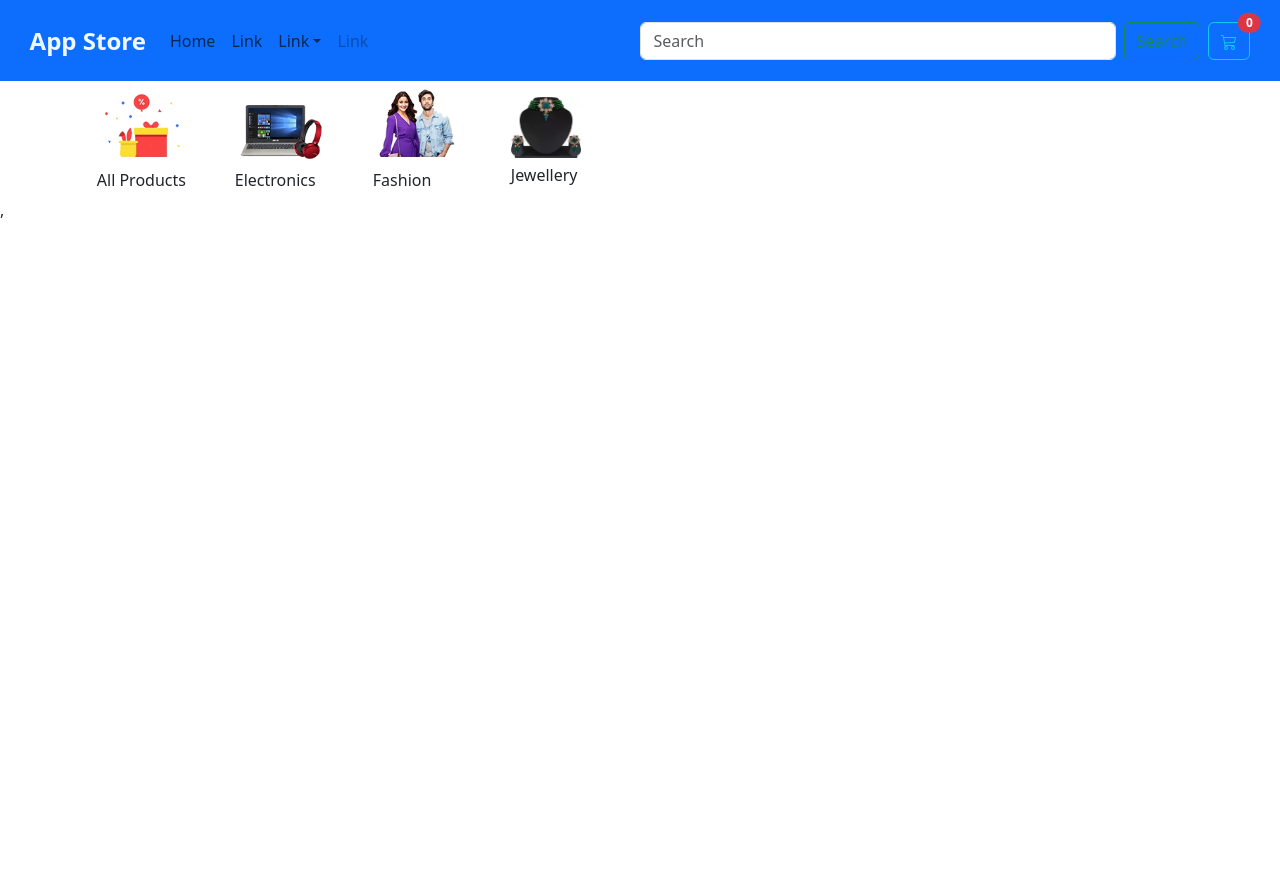
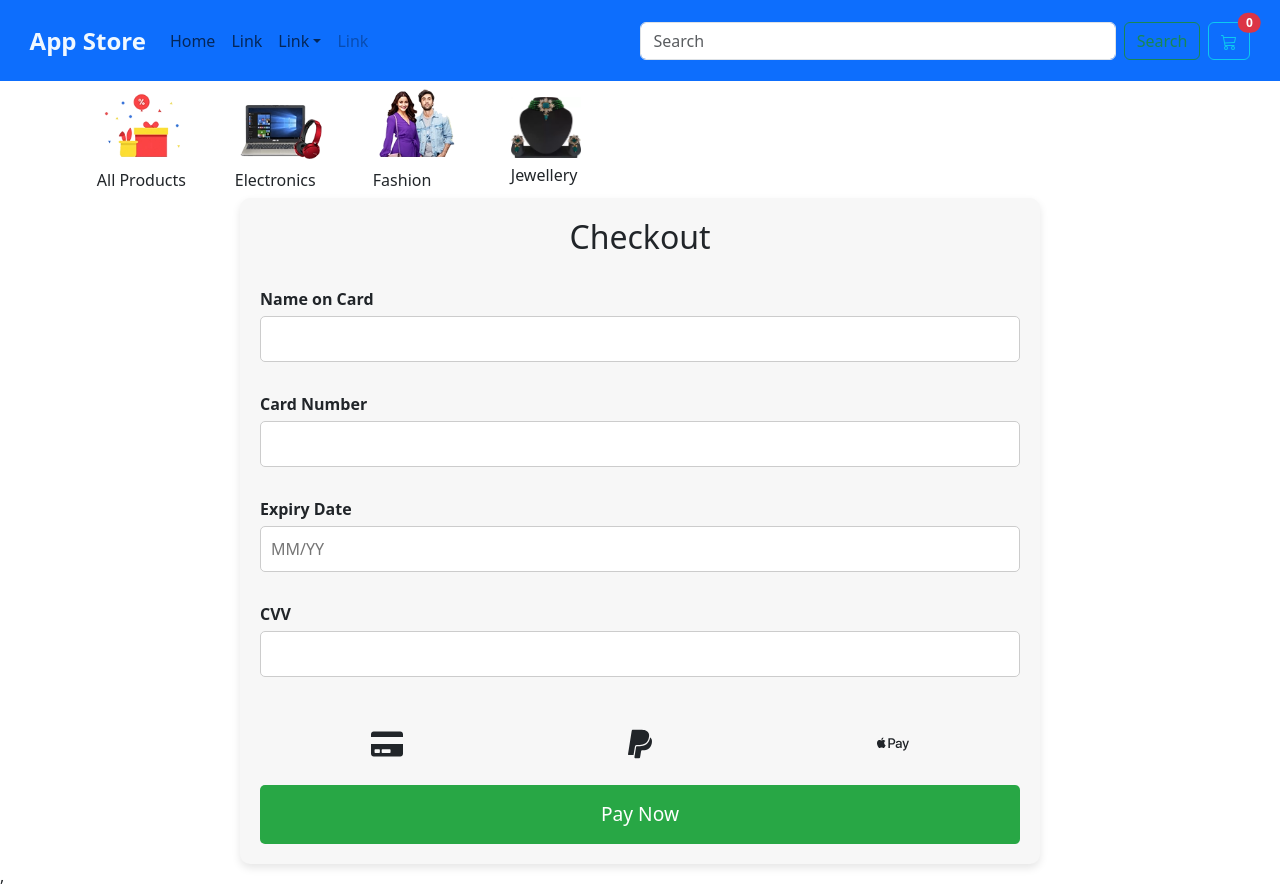
Before and after one commit to MuhammadShafaqat/React-Store, a React (Create React App) app: page /checkoutPage in a window 1280 px wide. Before the commit the page ends 800 px from the top, so only its background shows below. Built offline with nearby package versions, Linux system fonts and the light colour scheme.

Commit message:
code updated

```diff
--- a/src/App.js
+++ b/src/App.js
@@ -6,6 +6,8 @@ import { Navbar1 } from "./components/navbar1/Navbar1";
 import { Home } from "./components/home/Home";
 import { Filters } from "./components/filters/Filters";
 import { Product } from "./components/product/Product";
+import CartItems from "./components/cartItems/CartItems";
+import CheckoutPage from "./components/checkoutPage/CheckoutPage";
 
 function App() {
   const [category, setCategory] = useState('all');
@@ -19,8 +21,11 @@ function App() {
 <Filters setCategory={setCategory} />
 <Routes>
 
-      <Route exact path='/' element={<Home category={category}  searchTerm={searchTerm} />}  />
+      <Route exact path='/home' element={<Home category={category}  searchTerm={searchTerm} />}  />
       <Route path='/product/:id' element={<Product/>}  />
+      <Route   path='/cartItems' element={<CartItems/>}  />
+      <Route   path='/checkoutPage' element={<CheckoutPage/>}  />
+
 </Routes>
       </div>
       </Router>
--- a/src/components/cartItems/cartItems.jsx
+++ b/src/components/cartItems/cartItems.jsx
@@ -0,0 +1,94 @@
+import React, { useEffect, useState } from 'react';
+import { Link } from 'react-router-dom';
+import styles from './styles.module.scss'
+
+const CartItems = ({  grandTotal, removeItem, emptyCart }) => {
+
+  const [products, setProduts] = useState([]);
+
+  const generateRandomData = () => {
+    const newData = [];
+    for (let i = 0; i < 10; i++) { // Adjust loop count for desired number of items
+      newData.push({
+        index: i + 1, // Key for rendering (consider using item.id if available)
+        title: `Product ${i + 1}`,
+        image: `https://picsum.photos/id/${i + 100}/120/120`, // Random image placeholder
+        description: `This is a description for product ${i + 1}. Lorem ipsum dolor sit amet, consectetur adipiscing elit.`, // Sample description
+        price: Math.floor(Math.random() * 100) + 1, // Random price between $1 and $100
+        quantity: Math.floor(Math.random() * 10) + 1, // Random quantity between 1 and 10
+        total: (Math.floor(Math.random() * 100) + 1) * (Math.floor(Math.random() * 10) + 1), // Random total based on price and quantity
+      });
+    }
+    setProduts(newData);
+  };
+
+  // Generate data on component mount (optional)
+  useEffect(() => {
+    generateRandomData();
+  }, []);
+
+
+  return (
+    <div>
+      {products.length !== 0 ? (
+        <div className="container">
+          <div className="card_table">
+            <div className="cart-product">
+              <table className="table table-responsive">
+                <thead>
+                  <tr>
+                    <th>Sr.No</th>
+                    <th>Product Name</th>
+                    <th>Product Image</th>
+                    <th>Description</th>
+                    <th>Price</th>
+                    <th>Quantity</th>
+                    <th>Total</th>
+                    <th>Action</th>
+                  </tr>
+                </thead>
+                <tbody>
+                  {products.map((item, index) => (
+                    <tr key={index}>
+                      <td>{index + 1}</td>
+                      <td>{item.title}</td>
+                      <td><img style={{ width: '120px' }} src={item.image} alt="" /></td>
+                      <td style={{ width: '25%' }}>{item.description}</td>
+                      <td style={{ width: '12%' }}>{item.price}</td>
+                      <td style={{ width: '12%' }}>{item.quantity}</td>
+                      <td style={{ width: '12%' }}>{item.total}</td>
+                      <td>
+                        <button onClick={() => removeItem(item)} className="btn btn-danger"><i className="fas fa-trash-alt"></i></button>
+                      </td>
+                    </tr>
+                  ))}
+                  <tr>
+                    <td colSpan="4"></td>
+                    <td><button onClick={emptyCart} className="btn btn-danger">Empty Cart</button></td>
+                    <td><Link to="/home" className="btn btn-primary">Shop More</Link></td>
+                    <td><button className="btn btn-success">Checkout</button></td>
+                    <td><strong>Grand Total : ${grandTotal}</strong></td>
+                  </tr>
+                </tbody>
+              </table>
+            </div>
+          </div>
+        </div>
+      ) : (
+        <div className="container">
+          <div className="card">
+            <h5 className="card-title">My Cart</h5>
+          </div>
+          <div className="center">
+            <img src="https://rukminim1.flixcart.com/www/800/800/promos/16/05/2019/d438a32e-765a-4d8b-b4a6-520b560971e8.png?q=90" alt="" />
+            <h4>Your cart is empty!</h4>
+            <h6>Add item to it now</h6>
+            <Link to="/products" className="btn btn-primary">Shop Now</Link>
+          </div>
+        </div>
+      )}
+    </div>
+  );
+};
+
+export default CartItems;
--- a/src/components/cartItems/styles.module.scss
+++ b/src/components/cartItems/styles.module.scss
@@ -0,0 +1,48 @@
+.card {
+    height: 60vh;
+    margin: 25px;
+    padding: 25px;
+  }
+
+  .center img {
+    text-decoration: none;
+    color: inherit;
+    border: none;
+    outline: none;
+    height: 162px;
+    width: 250px;
+    margin: 20px 0px;
+  }
+
+  h4,
+  h6 {
+    font-weight: 400;
+  }
+
+  .center {
+    position: absolute;
+    top: 50%;
+    left: 50%;
+    transform: translate(-50%, -50%);
+    text-align: center;
+  }
+
+  .card_table {
+    position: relative;
+    display: flex;
+    flex-direction: column;
+    min-width: none;
+    word-wrap: break-word;
+    background-color: #fff;
+    background-clip: border-box;
+    border: 1px solid rgba(0, 0, 0, 0.2);
+    border-radius: .25rem;
+  }
+
+  .center .btn {
+    font-size: 14px !important;
+    margin-top: 20px !important;
+    font-weight: 400;
+    padding: 12px 72px;
+    border-radius: 3px !important;
+  }
--- /dev/null
+++ b/src/components/checkoutPage/CheckoutPage.jsx
@@ -0,0 +1,35 @@
+// src/components/CheckoutPage.js
+import React from 'react';
+import { FaCreditCard, FaPaypal, FaApplePay } from 'react-icons/fa';
+import  styles from './styles.module.scss';
+
+const CheckoutPage = () => {
+  return (
+    <div className={styles.checkout_container}>
+      <h2 className={styles.title}>Checkout</h2>
+      <form className={styles.form}>
+        <label htmlFor="name" className={styles.label}>Name on Card</label>
+        <input type="text" id="name" name="name" className={styles.input}  required />
+
+        <label htmlFor="card-number" className={styles.label}>Card Number</label>
+        <input type="text" id="card-number" name="card-number" className={styles.input} required />
+
+        <label htmlFor="expiry-date" className={styles.label}>Expiry Date</label>
+        <input type="text" id="expiry-date" name="expiry-date" placeholder="MM/YY" className={styles.input} required />
+
+        <label htmlFor="cvv" className={styles.label}>CVV</label>
+        <input type="text" id="cvv" name="cvv" className={styles.input} required />
+
+        <div className={styles.payment_methods} >
+          <div className={styles.payment_icon} ><FaCreditCard /></div>
+          <div className={styles.payment_icon} ><FaPaypal /></div>
+          <div className={styles.payment_icon}><FaApplePay /></div>
+        </div>
+
+        <button type="submit" className={styles.button} >Pay Now</button>
+      </form>
+    </div>
+  );
+};
+
+export default CheckoutPage;
--- /dev/null
+++ b/src/components/checkoutPage/styles.module.scss
@@ -0,0 +1,64 @@
+// src/styles/CheckoutPage.scss
+.checkout_container {
+    display: flex;
+    flex-direction: column;
+    align-items: center;
+    justify-content: center;
+    padding: 20px;
+    max-width: 800px;
+    margin: auto;
+    background-color: #f7f7f7;
+    border-radius: 10px;
+    box-shadow: 0 4px 8px rgba(0, 0, 0, 0.1);
+  }
+
+  .title {
+    font-size: 2em;
+    margin-bottom: 20px;
+  }
+
+  .form {
+    display: flex;
+    flex-direction: column;
+    width: 100%;
+  }
+
+  .label {
+    margin: 10px 0 5px;
+    font-weight: bold;
+  }
+
+  .input {
+    padding: 10px;
+    margin-bottom: 20px;
+    border: 1px solid #ccc;
+    border-radius: 5px;
+    font-size: 1em;
+  }
+
+  .payment_methods {
+    display: flex;
+    justify-content: space-around;
+    margin: 20px 0;
+  }
+
+  .payment_icon {
+    font-size: 2em;
+    cursor: pointer;
+    &:hover {
+      color: #007bff;
+    }
+  }
+
+  .button {
+    padding: 15px;
+    border: none;
+    border-radius: 5px;
+    background-color: #28a745;
+    color: white;
+    font-size: 1.2em;
+    cursor: pointer;
+    &:hover {
+      background-color: #218838;
+    }
+  }
--- a/src/components/navbar1/Navbar1.jsx
+++ b/src/components/navbar1/Navbar1.jsx
@@ -8,6 +8,7 @@ import NavDropdown from 'react-bootstrap/NavDropdown';
 import { BsCart3 } from 'react-icons/bs';
 import styles from './styles.module.scss'
 import { useSelector } from 'react-redux';
+import { Link } from 'react-router-dom';
 
 export const Navbar1 =({setSearchTerm})=> {
   const handleSearchChange = (e) => {
@@ -49,26 +50,21 @@ export const Navbar1 =({setSearchTerm})=> {
               placeholder="Search"
               className="me-2"
               aria-label="Search"
-
-              // onChange={(e) => setSearchTerm(e.target.value)}
-              onChange={handleSearchChange}
+             onChange={handleSearchChange}
             />
             <Button variant="outline-success">Search</Button>
           </Form>
-          {/* <Nav.Link href="#action1">Home</Nav.Link> */}
-            {/* <Nav.Link href="#action2">Link</Nav.Link> */}
-            <Button variant="outline-info" className="position-relative ms-2">
+
+          <Link to="/cartItems" className="position-relative ms-2 btn btn-outline-info">
       <BsCart3 style={{ padding: "0" }} />
       <span
         style={{ fontSize: "12px" }}
         className="position-absolute top-0 start-100 translate-middle badge rounded-pill bg-danger"
       >
-        {/* {cart?.cartItems?.length || 0} */}
         {cart?.totalItems || 0}
-
         <span className="visually-hidden">unread messages</span>
       </span>
-    </Button>
+    </Link>
         </Navbar.Collapse>
       </Container>
     </Navbar>
```
